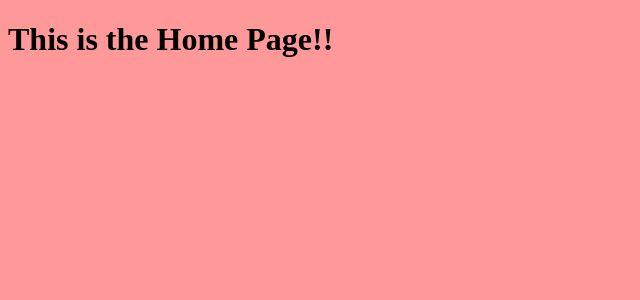
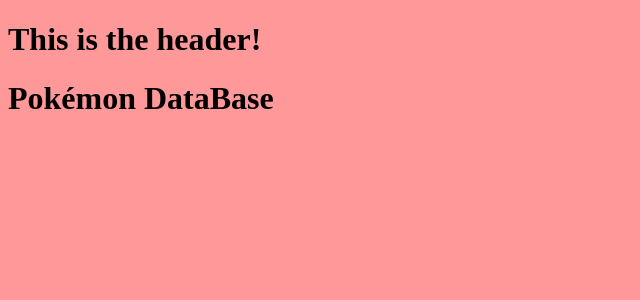
Before and after one commit to connorfrendt/pokemon-data-base, a Vue app: page / in a window 1280 px wide. Shown: the top 300 px of the page, without its empty margins (0-640 px from the left). Built offline with nearby package versions, Linux system fonts and the light colour scheme.

Commit message:
Header shows up!

```diff
--- a/src/components/App.vue
+++ b/src/components/App.vue
@@ -1,12 +1,17 @@
 <template>
   <div id="app">
-    <RouterView></RouterView>
+      <Header />
+      <RouterView></RouterView>
   </div>
 </template>
 
 <script>
+import Header from './Header'
+
 export default {
-
+  components: {
+    Header
+  }
 }
 </script>
 
--- /dev/null
+++ b/src/components/Header.vue
@@ -0,0 +1,17 @@
+<template>
+    <h1>
+        This is the header!
+    </h1>
+</template>
+
+<script>
+export default {
+
+}
+</script>
+
+<style>
+body {
+    background: white;
+}
+</style>
--- a/src/components/Home.vue
+++ b/src/components/Home.vue
@@ -1,5 +1,11 @@
 <template>
     <div>
-        <h1>This is the Home Page!!</h1>
+        <h1>Pokémon DataBase</h1>
     </div>
 </template>
+
+<style>
+body {
+
+}
+</style>
```
